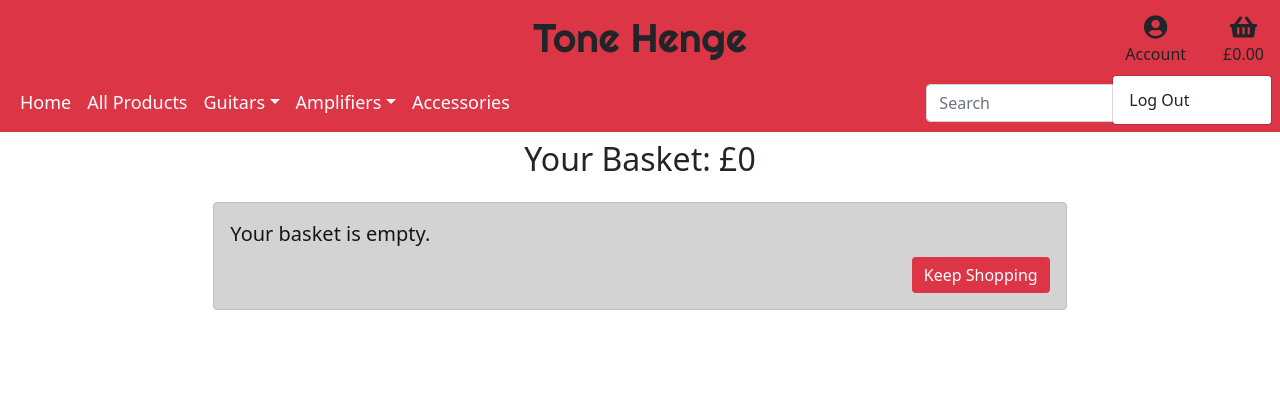
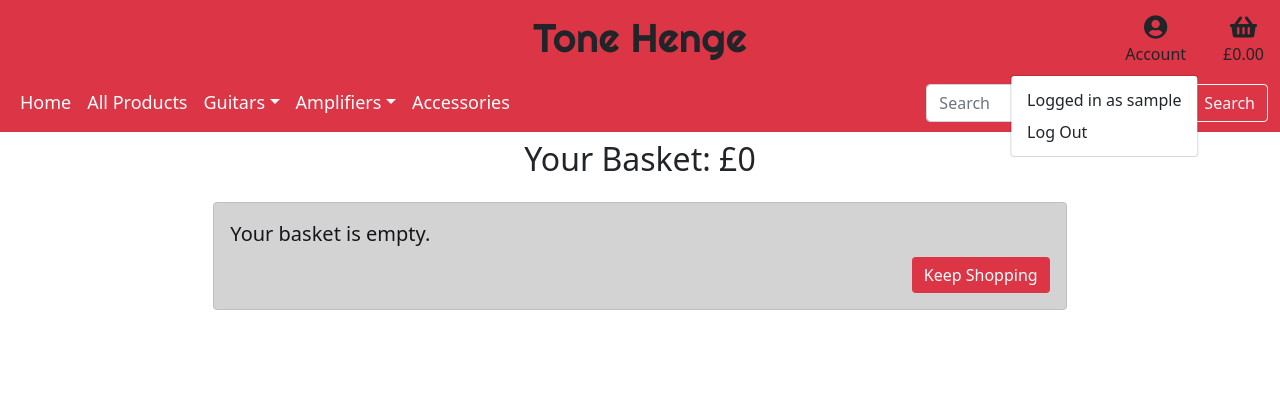
Before and after one commit to Code-Institute-Submissions/tone-henge, a Django app: page /basket/ in a window 1280 px wide, after a click on "Account". Shown: the top 420 px of the page. Run offline with Django 4.2, Linux system fonts and the light colour scheme; the visitor is signed in with stand-in values (Sample User, id 1); some libraries are stand-ins or nearby versions.

Commit message:
Add dropdown confirming user is signed in

```diff
--- a/templates/base.html
+++ b/templates/base.html
@@ -37,6 +37,7 @@
                     </div>
                     <ul class="dropdown-menu" aria-labelledby="account-dropdown">
                         {% if request.user.is_authenticated %}
+                        <li class="dropdown-item">Logged in as {{ request.user }}</li>
                         <li><a class="dropdown-item" href="{% url 'account_logout' %}">Log Out</a></li>
                         {% else %}
                         <li><a class="dropdown-item" href="{% url 'account_login' %}">Log In</a></li>
```
